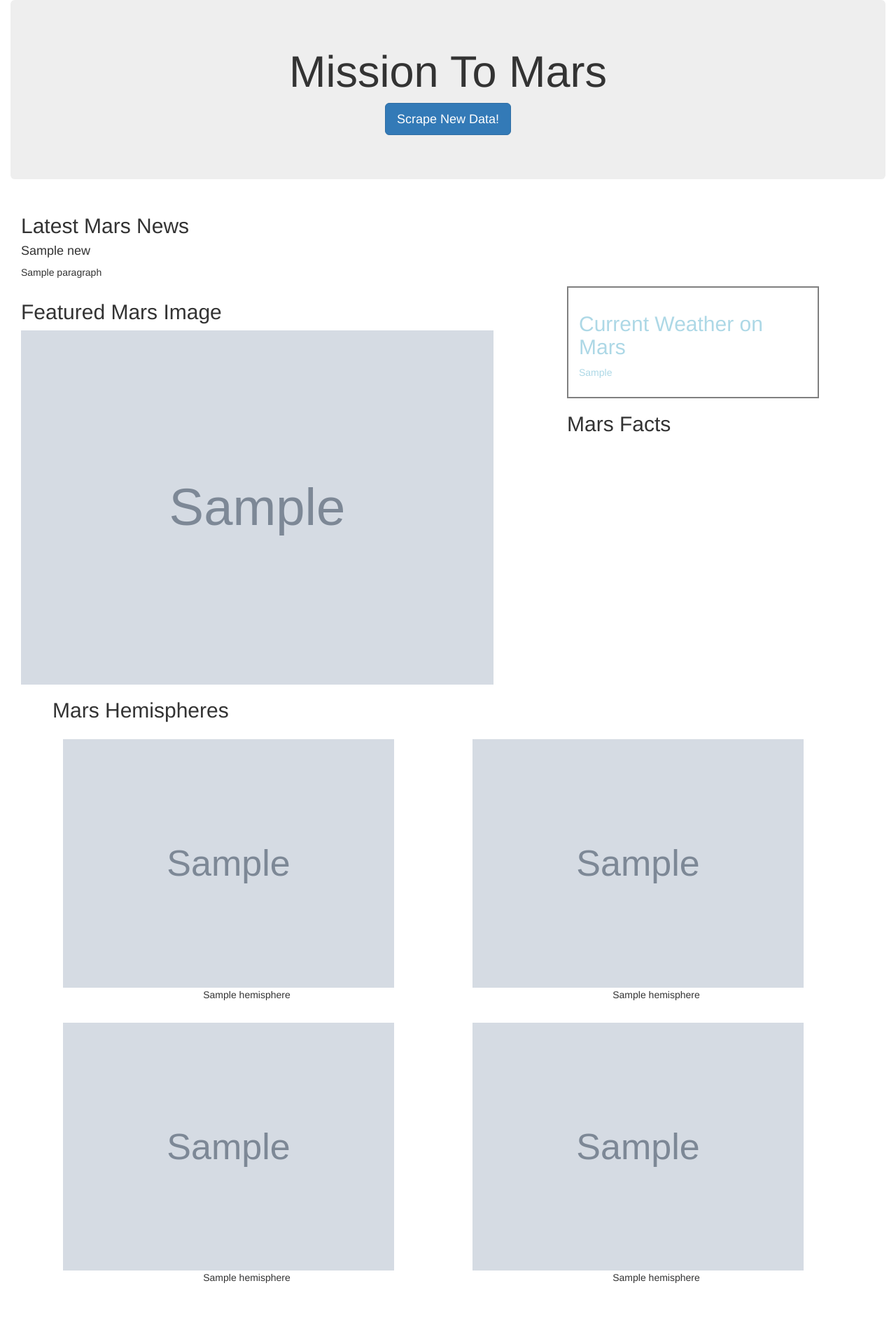
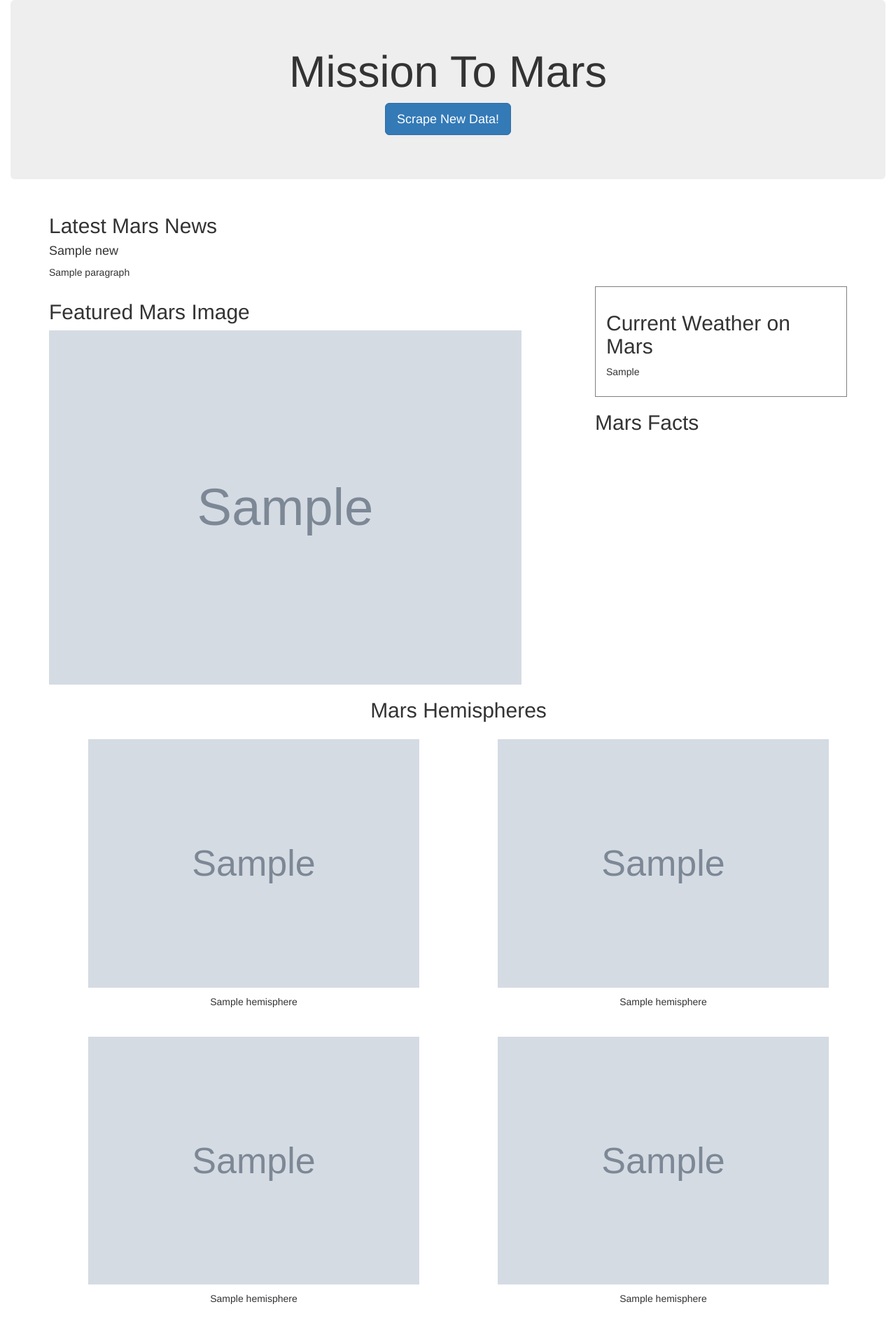
Before and after one commit to saramichelee/missionToMars, a Flask app: page / in a window 1280 px wide. Shown: the whole page at 70% size. Before the commit the page ends 1833 px from the top, so only its background shows below. Run offline with Flask 2, Linux system fonts and the light colour scheme; grey boxes marked "Sample" are stand-in pictures; a database or web service that is not in the repository returns one stand-in record (values such as "Sample title"); some libraries are stand-ins or nearby versions.

Commit message:
style formatting

```diff
--- a/templates/index.html
+++ b/templates/index.html
@@ -8,7 +8,19 @@
   <meta http-equiv="X-UA-Compatible" content="ie=edge">
   <title>Mars Scraped</title>
   <link rel="stylesheet" href="https://maxcdn.bootstrapcdn.com/bootstrap/3.3.7/css/bootstrap.min.css">
-  <link rel="stylesheet" href="style.css">
+  <!-- <link rel="stylesheet" href="style.css"> -->
+  <style>
+  .figure-caption {
+    padding: 10px;
+}
+figure {
+    padding: 15px;
+}
+div .facts-box {
+    padding: 15px;
+    border: 1px solid gray;
+}
+  </style>
 </head>
 
 <body>
@@ -47,29 +59,29 @@
     </div>
     <div class="container">
             <div class="row">
-              <div class="col-md-12 hempics">
+              <div class="col-md-12 text-center hempics">
                     <h2>Mars Hemispheres</h2>
                     <div class="row">
                     <div class="col-md-6">
-                            <figure class="figure">
+                            <figure class="figure text-center">
                             <img src="{{ information.hemispheres[0].img_url }}" class="figure-img img-fluid rounded" alt="lat vs cloud graph" width=90%>
-                            <figcaption class="figure-caption text-center">{{ information.hemispheres[0].title }}</figcaption>
+                            <figcaption class="figure-caption">{{ information.hemispheres[0].title }}</figcaption>
                         </figure></div>
                         <div class="col-md-6">
-                        <figure class="figure">
+                        <figure class="figure text-center">
                               <img src="{{ information.hemispheres[1].img_url }}" class="figure-img img-fluid rounded" alt="lat vs cloud graph" width=90%>
-                              <figcaption class="figure-caption text-center">{{ information.hemispheres[1].title }}</figcaption>
+                              <figcaption class="figure-caption">{{ information.hemispheres[1].title }}</figcaption>
                         </figure></div></div>
                         <div class="row">
                         <div class="col-md-6">
-                        <figure class="figure">
+                        <figure class="figure text-center">
                             <img src="{{ information.hemispheres[2].img_url }}" class="figure-img img-fluid rounded" alt="lat vs cloud graph" width=90%>
-                            <figcaption class="figure-caption text-center">{{ information.hemispheres[2].title }}</figcaption>
+                            <figcaption class="figure-caption">{{ information.hemispheres[2].title }}</figcaption>
                         </figure></div>
                         <div class="col-md-6">
-                        <figure class="figure">
+                        <figure class="figure text-center">
                             <img src="{{ information.hemispheres[3].img_url }}" class="figure-img img-fluid rounded" alt="lat vs cloud graph" width=90%>
-                            <figcaption class="figure-caption text-center">{{ information.hemispheres[3].title }}</figcaption>
+                            <figcaption class="figure-caption">{{ information.hemispheres[3].title }}</figcaption>
                         </figure></div></div>
                         </div>
   </div>
--- a/templates/style.css
+++ b/templates/style.css
@@ -13,6 +13,9 @@
     margin-right: 15px;
     margin-left: 15px;
 }
+.figure-caption {
+    padding: 10px;
+}
 figure {
     padding: 15px;
 }
```
